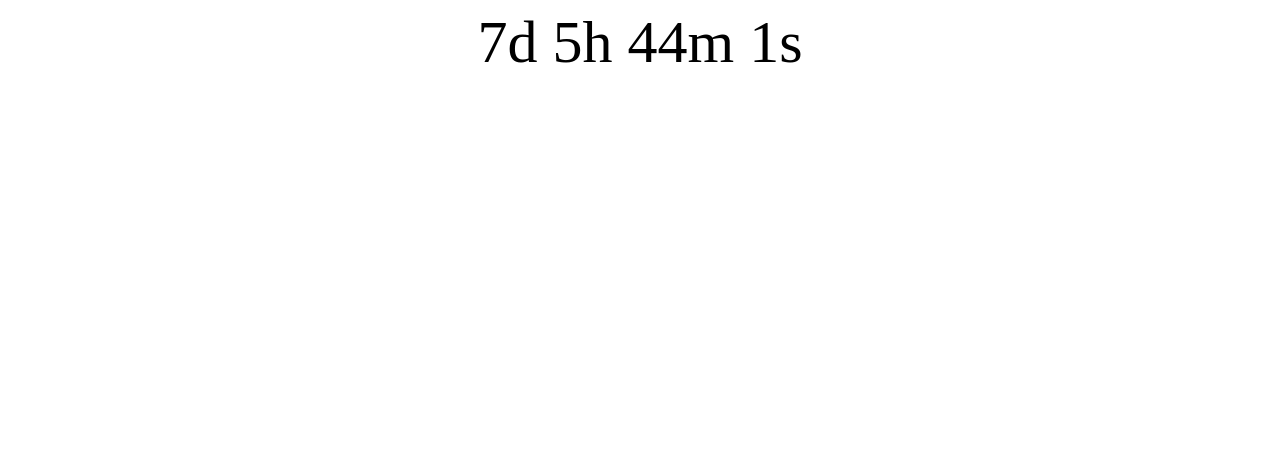
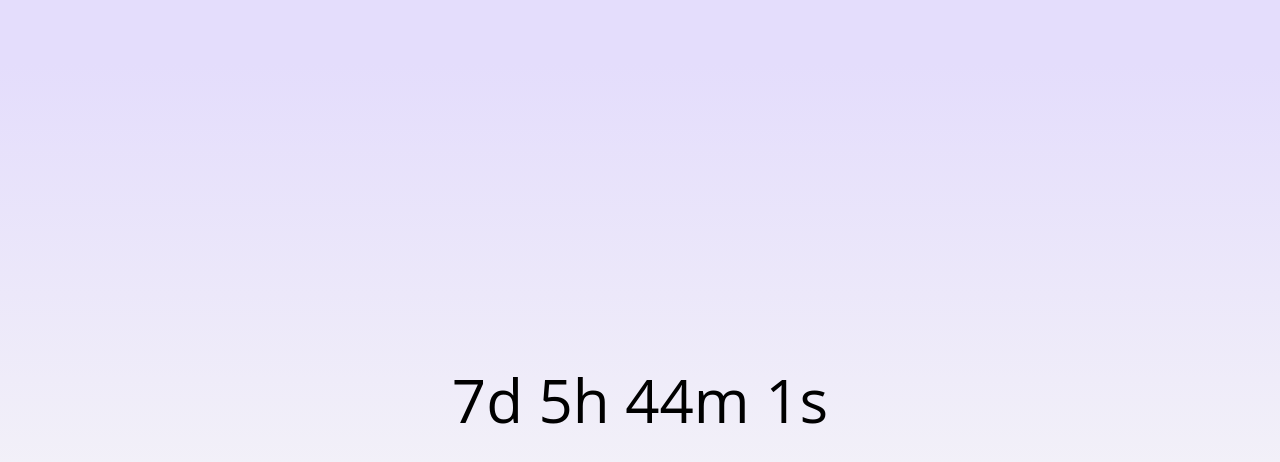
Before and after one commit to AnienamUdoh/Countdown-Timer, a plain HTML site: page index.html in a window 1280 px wide. Drawn offline with Linux system fonts and the light colour scheme.

Commit message:
Made changes

```diff
--- a/index.html
+++ b/index.html
@@ -1,50 +1,21 @@
-<!DOCTYPE HTML>
-<html>
+<!DOCTYPE html>
+<html lang="en">
 
 <head>
-    <meta name="viewport" content="width=device-width, initial-scale=1">
-    <style>
-        p {
-            text-align: center;
-            font-size: 60px;
-            margin-top: 0px;
-        }
-    </style>
+    <meta charset="UTF-8">
+    <meta http-equiv="X-UA-Compatible" content="IE=edge">
+    <meta name="viewport" content="width=device-width, initial-scale=1.0">
+    <title>Countdown Timer</title>
+
+    <link rel="stylesheet" href="style.css">
 </head>
 
 <body>
 
     <p id="demo"></p>
 
-    <script>
-        // Set the date we're counting down to
-        var countDownDate = new Date("Mar 19, 2023 21:00:00").getTime();
 
-        // Update the count down every 1 second
-        var x = setInterval(function () {
-
-            // Get today's date and time
-            var now = new Date().getTime();
-
-            // Find the distance between now and the count down date
-            var distance = countDownDate - now;
-
-            // Time calculations for days, hours, minutes and seconds
-            var days = Math.floor(distance / (1000 * 60 * 60 * 24));
-            var hours = Math.floor((distance % (1000 * 60 * 60 * 24)) / (1000 * 60 * 60));
-            var minutes = Math.floor((distance % (1000 * 60 * 60)) / (1000 * 60));
-            var seconds = Math.floor((distance % (1000 * 60)) / 1000);
-
-            // Output the result in an element with id="demo"
-            document.getElementById("demo").innerHTML = days + "d " + hours + "h " + minutes + "m " + seconds + "s ";
-
-            // If the count down is over, write some text
-            if (distance < 0) {
-                clearInterval(x);
-                document.getElementById("demo").innerHTML = "EXPIRED";
-            }
-        }, 1000);
-    </script>
+    <script src="main.js"></script>
 
 </body>
 
--- /dev/null
+++ b/main.js
@@ -0,0 +1,28 @@
+
+// Set the date we're counting down to
+var countDownDate = new Date("Mar 19, 2023 21:00:00").getTime();
+
+// Update the count down every 1 second
+var x = setInterval(function () {
+
+    // Get today's date and time
+    var now = new Date().getTime();
+
+    // Find the distance between now and the count down date
+    var distance = countDownDate - now;
+
+    // Time calculations for days, hours, minutes and seconds
+    var days = Math.floor(distance / (1000 * 60 * 60 * 24));
+    var hours = Math.floor((distance % (1000 * 60 * 60 * 24)) / (1000 * 60 * 60));
+    var minutes = Math.floor((distance % (1000 * 60 * 60)) / (1000 * 60));
+    var seconds = Math.floor((distance % (1000 * 60)) / 1000);
+
+    // Output the result in an element with id="demo"
+    document.getElementById("demo").innerHTML = days + "d " + hours + "h " + minutes + "m " + seconds + "s ";
+
+    // If the count down is over, write some text
+    if (distance < 0) {
+        clearInterval(x);
+        document.getElementById("demo").innerHTML = "EXPIRED";
+    }
+}, 1000);
--- /dev/null
+++ b/style.css
@@ -0,0 +1,22 @@
+* {
+    box-sizing: border-box;
+    margin: 0;
+    padding: 0;
+}
+
+
+body {
+    text-align: center;
+    font-size: 60px;
+    margin-top: 0px;
+    background-image: linear-gradient(0deg,
+            rgba(247, 247, 247, 1) 23.8%,
+            rgb(228, 221, 252) 92%);
+    font-family: "Open Sans", sans-serif;
+    margin: 0;
+    height: 100vh;
+    display: flex;
+    align-items: center;
+    justify-content: center;
+    flex-direction: column;
+}
```
